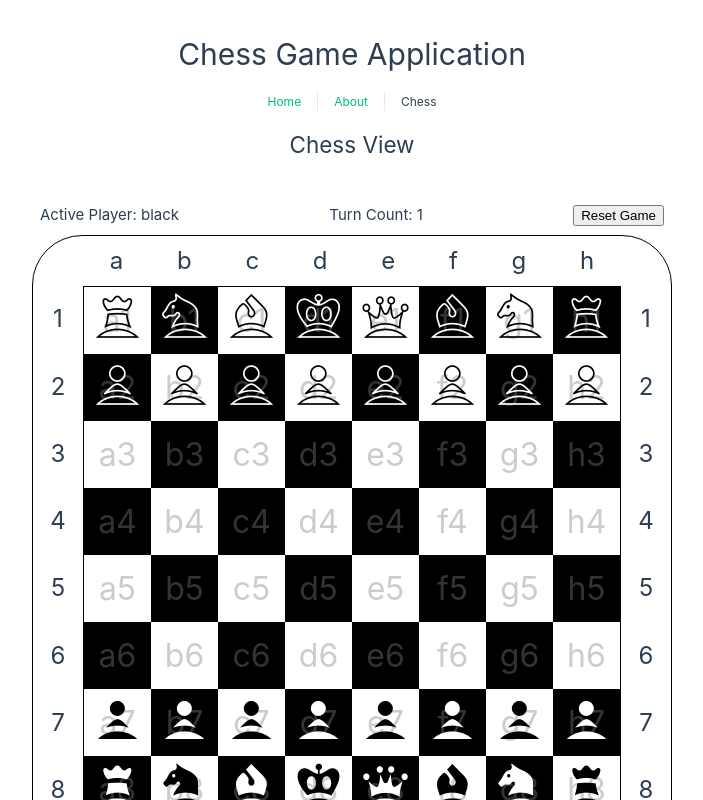
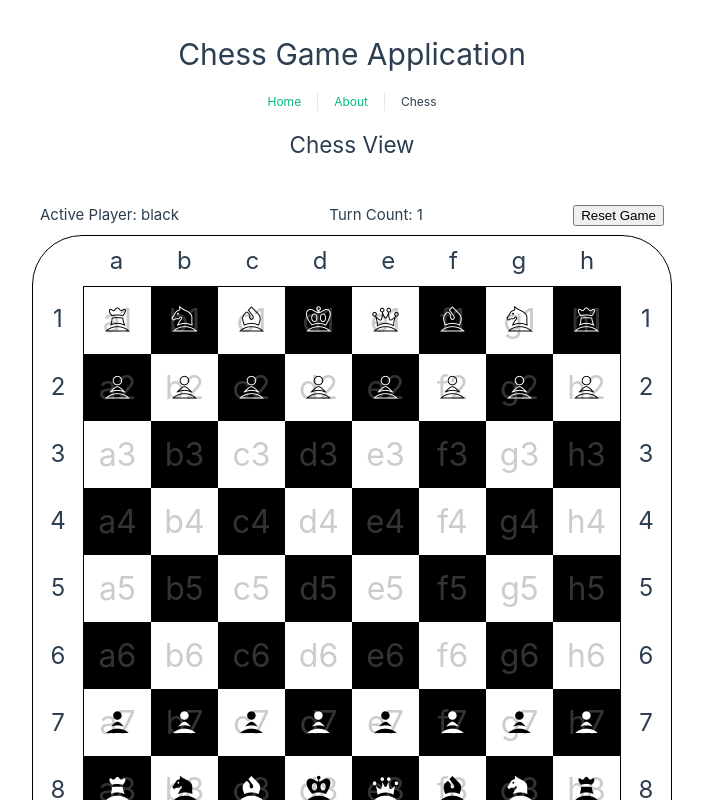
Before and after one commit to Iyashi/vue-chess, a Vue app: page /chess in a window 1280 px wide. Shown: the top 800 px of the page, without its empty margins (288-991 px from the left). Built offline with nearby package versions, Linux system fonts and the light colour scheme; the HTML template or start-up script is replaced by a standard one.

Commit message:
Implement ChessPiece in ChessBoard

```diff
--- a/src/components/chess/ChessBoard.vue
+++ b/src/components/chess/ChessBoard.vue
@@ -2,9 +2,7 @@
 import { ref, type Ref } from 'vue'
 import {
   getFigureDesciption,
-  isBlackFigure,
   isEnemyFigure,
-  getFigureKind,
   getAxisIndicesForTile,
   HorizontalKeys,
   isTile,
@@ -16,6 +14,7 @@ import {
   type Figure,
   type MovementMap,
 } from '@/chess'
+import ChessPiece from './ChessPiece.vue'
 
 const emit = defineEmits<{
   (event: 'move', from: Tile, to: Tile): void
@@ -151,13 +150,9 @@ function getTileClassesForMovementPaths(tile: Tile): string[] {
       >
         <div class="chess-board-tile-label">{{ tile }}</div>
         <div class="chess-board-tile-movement-indicator" />
-        <div
+        <ChessPiece
           v-if="figure !== 0"
-          :class="[
-            'chess-board-figure',
-            isBlackFigure(figure) ? 'black' : 'white',
-            getFigureKind(figure),
-          ]"
+          :figure="figure"
           :title="`${getFigureDesciption(figure)} on ${tile}`"
           draggable="true"
           @dragstart="handleDragStart($event, tile)"
@@ -265,15 +260,19 @@ function getTileClassesForMovementPaths(tile: Tile): string[] {
 
 .chess-board-tile-label,
 .chess-board-tile-movement-indicator,
-.chess-board-figure {
-  display: flex;
-  align-items: center;
-  justify-content: center;
+.chess-piece {
   position: absolute;
   top: 0;
   bottom: 0;
   left: 0;
   right: 0;
+}
+
+.chess-board-tile-label,
+.chess-board-tile-movement-indicator {
+  display: flex;
+  align-items: center;
+  justify-content: center;
 }
 
 .chess-board-tile-label {
@@ -290,16 +289,9 @@ function getTileClassesForMovementPaths(tile: Tile): string[] {
   margin: 5px;
 }
 
-.chess-board-figure {
+.chess-piece {
   font-size: 2rem;
   user-select: none;
   z-index: 2;
-
-  &.white {
-    @include chess-font.chess-figure-white;
-  }
-  &.black {
-    @include chess-font.chess-figure-black;
-  }
 }
 </style>
```
